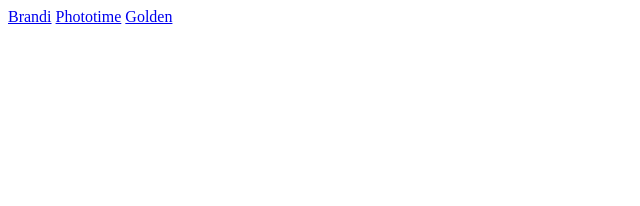
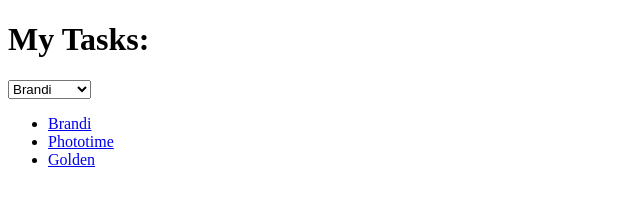
Before and after one commit to vynohradov/vynohradov.github.io, a plain HTML site: page index.html in a window 1280 px wide. Shown: the whole page, without its empty margins (0-640 px from the left). Drawn offline with Linux system fonts and the light colour scheme.

Commit message:
added list and form

```diff
--- a/index.html
+++ b/index.html
@@ -3,16 +3,29 @@
 
 <head>
     <meta charset="UTF-8">
-    <title>Document</title>
+    <title>Portfolio</title>
 </head>
 
 <body>
 
-    <a href="./brandi/index.html">Brandi</a>
-    <a href="./phototime/index.html">Phototime</a>
-    <a href="./golden//index.html">Golden</a>
+    <div class="container">
+        <h1>My Tasks:</h1>
 
+        <form>
+            <select name="" id="">
+                <option value="">Brandi</option>
+                <option value="">Phototime</option>
+                <option value="">Golden</option>
+            </select>
+        </form>
 
+        <ul>
+            <li><a href="./brandi/index.html">Brandi</a></li>
+            <li><a href="./phototime/index.html">Phototime</a></li>
+            <li><a href="./golden//index.html">Golden</a></li>
+        </ul>
+
+    </div>
 </body>
 
 </html>
```
